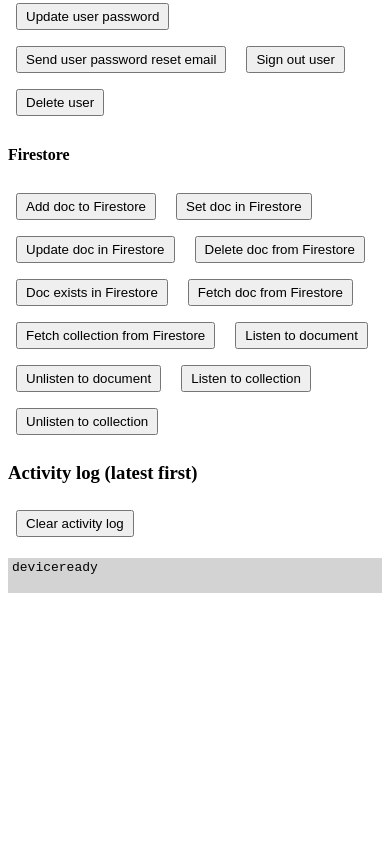
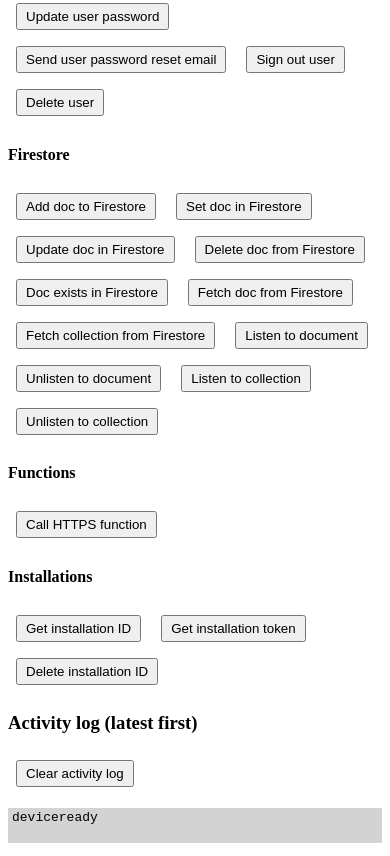
Before and after one commit to dpa99c/cordova-plugin-firebasex-test, a website: page www/index.html in a window 390 px wide. Shown: the part 2056-2912 px from the top of the page. Before the commit the page ends 2662 px from the top, so only its background shows below. Drawn offline with Linux system fonts and the light colour scheme; some packages are replaced by stand-ins of ours.

Commit message:
Major version: 12.1.0 Add support for Firebase Functions and Installations API functions.

```diff
--- a/config.xml
+++ b/config.xml
@@ -1,5 +1,5 @@
 <?xml version='1.0' encoding='utf-8'?>
-<widget id="uk.co.workingedge.firebase.test" version="11.0.0" xmlns="http://www.w3.org/ns/widgets" xmlns:android="http://schemas.android.com/apk/res/android" xmlns:cdv="http://cordova.apache.org/ns/1.0">
+<widget id="uk.co.workingedge.firebase.test" version="12.1.0" xmlns="http://www.w3.org/ns/widgets" xmlns:android="http://schemas.android.com/apk/res/android" xmlns:cdv="http://cordova.apache.org/ns/1.0">
     <name>FirebaseTest</name>
     <description>
         Test project for cordova-plugin-firebasex
--- /dev/null
+++ b/functions/tsconfig.dev.json
@@ -0,0 +1,5 @@
+{
+  "include": [
+    ".eslintrc.js"
+  ]
+}
--- a/package.json
+++ b/package.json
@@ -1,7 +1,7 @@
 {
   "name": "uk.co.workingedge.firebase.test",
   "displayName": "FirebaseTest",
-  "version": "11.0.0",
+  "version": "12.1.0",
   "description": "Test project for cordova-plugin-firebasex",
   "author": "Dave Alden",
   "license": "Apache-2.0",
--- a/www/index.html
+++ b/www/index.html
@@ -117,6 +117,14 @@
     <button onclick="unlistenToDocument()">Unlisten to document</button>
     <button onclick="listenToCollection()">Listen to collection</button>
     <button onclick="unlistenToCollection()">Unlisten to collection</button>
+
+    <h4>Functions</h4>
+    <button onclick="callHttpsFunction()">Call HTTPS function</button>
+
+    <h4>Installations</h4>
+    <button onclick="getInstallationId()">Get installation ID</button>
+    <button onclick="getInstallationToken()">Get installation token</button>
+    <button onclick="deleteInstallationId()">Delete installation ID</button>
 </div>
 
 
--- a/www/js/index.js
+++ b/www/js/index.js
@@ -1092,3 +1092,65 @@
         logError("Failed to stop listening for changes to collection in Firestore", error);
     }, collectionListenerId);
 }
+
+/**
+ * Functions
+ */
+function callHttpsFunction(){
+    var functionName = "multiply";
+    var args = {
+        a: 2,
+        b: 3
+    };
+    FirebasePlugin.functionsHttpsCallable(functionName, args, function(result){
+        log("Successfully called function - result: "+JSON.stringify(result));
+    }, function(error){
+        logError("Error calling function: "+JSON.stringify(error));
+    });
+}
+
+/**
+ * Installations
+ */
+function getInstallationId(){
+    FirebasePlugin.getInstallationId(function(id){
+        log("Got installation ID: " + id);
+    }, function(error) {
+        logError("Failed to get installation ID", error);
+    });
+}
+
+function getInstallationToken(){
+    FirebasePlugin.getInstallationToken(function(token){
+        log("Got installation token: " + token);
+
+        // Decode JWT
+        try{
+            var payload = parseJwt(token);
+            log("Token payload: " + JSON.stringify(payload));
+        }catch(e){
+            logError("Exception in decoded installation JWT: "+e.message);
+        }
+    }, function(error) {
+        logError("Failed to get installation token", error);
+    });
+}
+
+//https://stackoverflow.com/a/38552302/777265
+function parseJwt (token) {
+    var base64Url = token.split('.')[1];
+    var base64 = base64Url.replace(/-/g, '+').replace(/_/g, '/');
+    var jsonPayload = decodeURIComponent(atob(base64).split('').map(function(c) {
+        return '%' + ('00' + c.charCodeAt(0).toString(16)).slice(-2);
+    }).join(''));
+
+    return JSON.parse(jsonPayload);
+}
+
+function deleteInstallationId(){
+    FirebasePlugin.deleteInstallationId(function(){
+        log("Deleted installation ID");
+    }, function(error) {
+        logError("Failed to delete installation ID", error);
+    });
+}
```
Also changed, not shown: functions/package.json (added, +30 -0 lines), functions/src/index.ts (added, +9 -0 lines), functions/tsconfig.json (added, +15 -0 lines), firebase.json (added), functions/.eslintrc.js (added), 3 other files.
